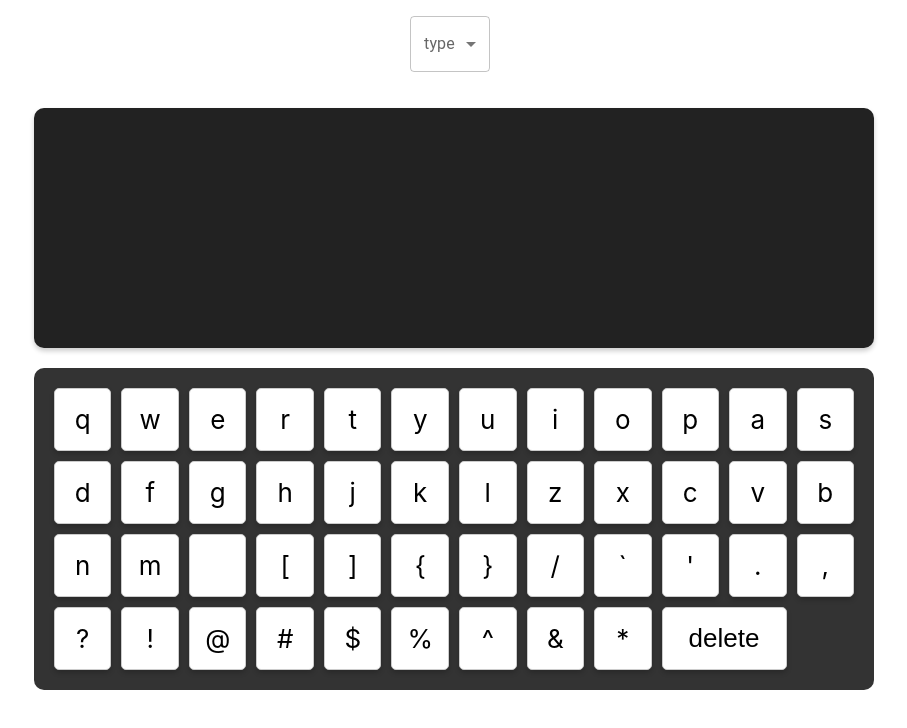
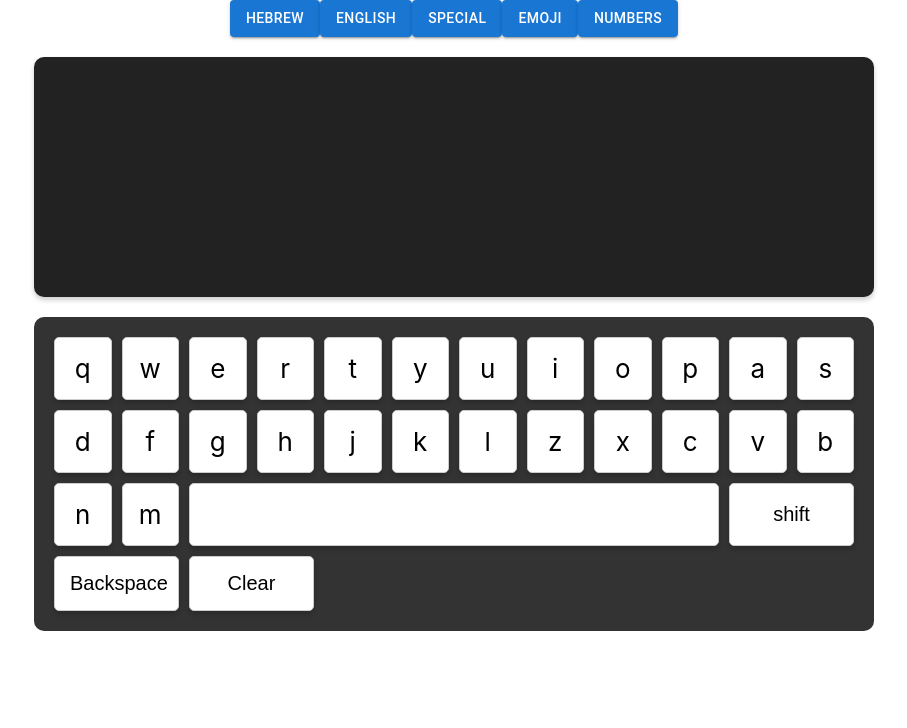
Before and after one commit to benrosjeremy/React-project-1, a React (Create React App) app in the folder reactproject/: page / in a window 1280 px wide. Shown: the top 728 px of the page, without its empty margins (186-1093 px from the left). Built offline with nearby package versions, Linux system fonts and the light colour scheme.

Commit message:
add Basic Button

```diff
--- a/reactproject/src/App.css
+++ b/reactproject/src/App.css
@@ -38,7 +38,8 @@ body {
   background-color: #564c4c;
 }
 
-עיצוב מקשים בעת לחיצה .key:active {
+/* עיצוב מקשים בעת לחיצה  */
+.key:active {
   background-color: #ddd;
   transform: translateY(5px);
 }
@@ -60,8 +61,9 @@ body {
   box-shadow: 0 3px 5px rgba(0, 0, 0, 0.2);
 }
 .space {
-  grid-column: span ;
+  grid-column: span 8;
 }
-.delete{
+.backspace{
   grid-column: span 2;
+  font-size: 20px;
 }
--- /dev/null
+++ b/reactproject/src/components/BasicButton.jsx
@@ -0,0 +1,14 @@
+import React from "react";
+import Button from "@mui/material/Button";
+
+function BasicButton({ language, setLanguage, name }) {
+  return (
+    <div>
+      <Button variant="contained" onClick={() => setLanguage(language)}>
+        {name}
+      </Button>
+    </div>
+  );
+}
+
+export default BasicButton;
--- a/reactproject/src/components/Keybord.jsx
+++ b/reactproject/src/components/Keybord.jsx
@@ -1,29 +1,30 @@
 import React, { useState } from "react";
 import Key from "./Key";
-import SelectType from "./SelectType";
+// import SelectType from "./SelectType";
+import Button from "@mui/material/Button";
+import BasicButton from "./BasicButton";
 
 function Keybord() {
   const en = "qwertyuiopasdfghjklzxcvbnm";
+  const EN = en.toUpperCase();
   const he = "קראטוןםפשדגכעיחלךזסבהנמצתץ";
   const special = "[]{}/`'.,?!@#$%^&*";
+  const emoji = "👍❤️🚗😊😀🤣😂😎😋😙😗🥰😐😕😬😩😨";
+  const numbers = "1234567890";
 
   const [language, setLanguage] = useState(en);
   const [input, setInput] = useState("");
 
+  const [flag, setFlag] = useState(true);
+
   return (
     <>
-      {/* <button onClick={() => setLanguage(he)}>עברית</button>
-      <button onClick={() => setLanguage(en)}>אנגלית</button>
-      <button onClick={() => setLanguage(special)}>special</button>
-      <button
-        onClick={() => {
-          setInput("");
-        }}
-      >
-        clear
-      </button> */}
       <div className="select">
-        <SelectType />
+        <BasicButton language={he} name="Hebrew" setLanguage={setLanguage} />
+        <BasicButton language={en} name="English" setLanguage={setLanguage} />
+        <BasicButton language={special} name="Special" setLanguage={setLanguage}/>
+        <BasicButton language={emoji} name="emoji" setLanguage={setLanguage} />
+        <BasicButton language={numbers} name="numbers" setLanguage={setLanguage}  />
       </div>
       <div className="output-area">{input}</div>
 
@@ -37,18 +38,36 @@ function Keybord() {
             setInput(input + " ");
           }}
         ></button>
-        {special.split("").map((char, i) => (
-          <Key key={i} char={char} input={input} setInput={setInput} />
-        ))}
-
         <button
-          className="delete key"
+          className="backspace key"
+          style={{ backgroundColor: !flag ? "#564c4c" : "#fff" }}
+          onClick={() => {
+            setFlag(!flag);
+            setLanguage(flag ? EN : en);
+          }}
+        >
+          shift
+        </button>
+        <button
+          className="backspace key"
           onClick={() => {
             setInput(input.slice(0, input.length - 1));
           }}
         >
-          delete
+          Backspace
         </button>
+        <button
+          className="backspace key"
+          onClick={() => {
+            setInput("");
+          }}
+        >
+          {" "}
+          Clear
+        </button>
+      </div>
+      <div className="select">
+
       </div>
     </>
   );
--- a/reactproject/src/components/SelectType.jsx
+++ b/reactproject/src/components/SelectType.jsx
@@ -1,34 +1,34 @@
-import * as React from 'react';
-import Box from '@mui/material/Box';
-import InputLabel from '@mui/material/InputLabel';
-import MenuItem from '@mui/material/MenuItem';
-import FormControl from '@mui/material/FormControl';
-import Select from '@mui/material/Select';
+// import * as React from "react";
+// import Box from "@mui/material/Box";
+// import InputLabel from "@mui/material/InputLabel";
+// import MenuItem from "@mui/material/MenuItem";
+// import FormControl from "@mui/material/FormControl";
+// import Select from "@mui/material/Select";
 
-export default function SelectType() {
-  const [type, setType] = React.useState('');
+// export default function SelectType({ setLanguage }) {
+//   const [type, setType] = React.useState("");
 
-  const handleChange = (event) => {
-    setType(event.target.value);
-  };
+//   const handleChange = (event) => {
+//     setType(event.target.value);
+//   };
 
-  return (
-    <Box sx={{ minWidth: 120 }}>
-      <FormControl sx={{ m: 2, minWidth: 80 }}>
-        <InputLabel id="demo-simple-select-label">type</InputLabel>
-        <Select
-          labelId="simple-select-label"
-          id="simple-select"
-          value={type}
-          label="type"
-          onChange={handleChange}
-        >
-          <MenuItem value="en">English</MenuItem>
-          <MenuItem value="he">Hebrew</MenuItem>
-          <MenuItem value="symbol">Symbol</MenuItem>
-          <MenuItem value="emoji">Emoji</MenuItem>
-        </Select>
-      </FormControl>
-    </Box>
-  );
-}
+//   return (
+//     <Box sx={{ minWidth: 180 }}>
+//       <FormControl sx={{ m: 2, minWidth: 80 }}>
+//         <InputLabel id="simple-select-label">type</InputLabel>
+//         <Select
+//           labelId="simple-select-label"
+//           id="simple-select"
+//           value={type}
+//           label="type"
+//           onChange={handleChange}
+//         >
+//           <MenuItem value="en">English</MenuItem>
+//           <MenuItem value="he">Hebrew</MenuItem>
+//           <MenuItem value="symbol">Symbol</MenuItem>
+//           <MenuItem value="emoji">Emoji</MenuItem>
+//         </Select>
+//       </FormControl>
+//     </Box>
+//   );
+// }
```
